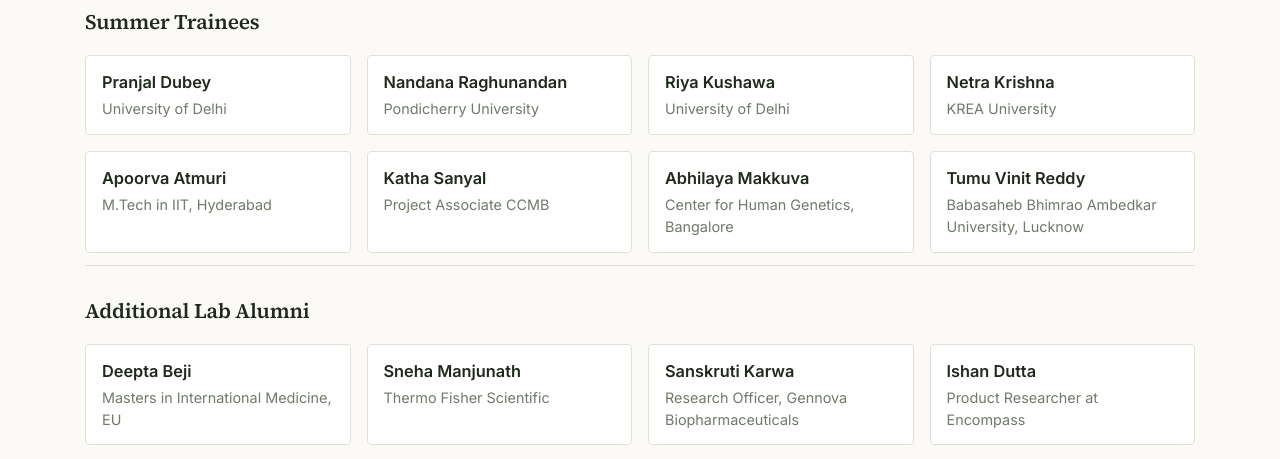
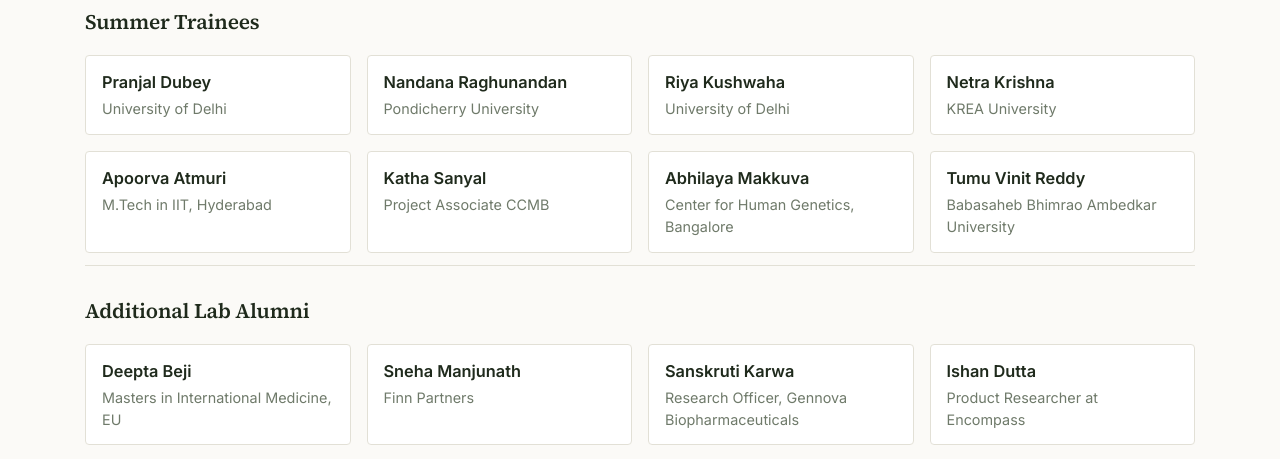
Before and after one commit to rdbcasillas/ishvenkatesh-lab, a Vue app: page /team in a window 1280 px wide. Shown: the part 4595-5054 px from the top of the page. Built offline with nearby package versions, Linux system fonts and the light colour scheme; what vue-particles would draw is missing.

Commit message:
Update Riya Kushwaha spelling, Vinit Reddy university, and Sneha Manjunath to Finn Partners

```diff
--- a/src/assets/lab-news.json
+++ b/src/assets/lab-news.json
@@ -84,7 +84,7 @@
     },
     {
       "date": "June 2024",
-      "content": "Two Summer interns join us! Netra Krishna from KREA and Riya Kushawa (through the Indian Academy of Sciences) from Delhi University!<br><br>Lab is awarded a DBT grant! We are now funded to look at the role of transcription factors in the regulation of axon growth and regeneration!"
+      "content": "Two Summer interns join us! Netra Krishna from KREA and Riya Kushwaha (through the Indian Academy of Sciences) from Delhi University!<br><br>Lab is awarded a DBT grant! We are now funded to look at the role of transcription factors in the regulation of axon growth and regeneration!"
     },
     {
       "date": "May 2024",
--- a/src/views/Team.vue
+++ b/src/views/Team.vue
@@ -267,7 +267,7 @@ export default {
           institution: "Pondicherry University",
         },
         {
-          name: "Riya Kushawa",
+          name: "Riya Kushwaha",
           institution: "University of Delhi",
         },
         {
@@ -288,7 +288,7 @@ export default {
         },
         {
           name: "Tumu Vinit Reddy",
-          institution: "Babasaheb Bhimrao Ambedkar University, Lucknow",
+          institution: "Babasaheb Bhimrao Ambedkar University",
         },
       ],
       otherAlumni: [
@@ -298,7 +298,7 @@ export default {
         },
         {
           name: "Sneha Manjunath",
-          current: "Thermo Fisher Scientific",
+          current: "Finn Partners",
         },
         {
           name: "Sanskruti Karwa",
```
